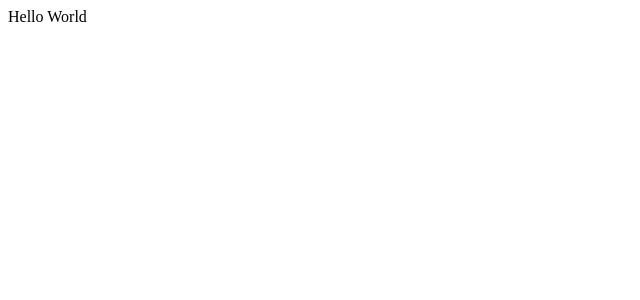
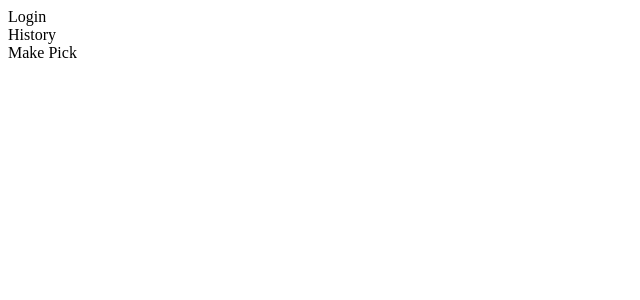
Before and after one commit to connorhoman/Pickem, a React app: page / in a window 1280 px wide. Shown: the top 300 px of the page, without its empty margins (0-640 px from the left). Built offline with nearby package versions, Linux system fonts and the light colour scheme; the HTML template or start-up script is replaced by a standard one.

Commit message:
Created basic file structure for client, dividing app into 3 services.

```diff
--- /dev/null
+++ b/react-client/src/components/history/history.jsx
@@ -0,0 +1,17 @@
+import React from 'react';
+
+class History extends React.Component {
+    constructor(props) {
+      super(props);
+      this.state = {
+      }
+    }
+
+    render () {
+      return (
+        <div>History</div>
+      );
+    }
+}
+
+export default History;
--- /dev/null
+++ b/react-client/src/components/login/login.jsx
@@ -0,0 +1,17 @@
+import React from 'react';
+
+class LogIn extends React.Component {
+    constructor(props) {
+      super(props);
+      this.state = {
+      }
+    }
+
+    render () {
+      return (
+        <div>Login</div>
+      );
+    }
+}
+
+export default LogIn;
--- /dev/null
+++ b/react-client/src/components/makePick/makePick.jsx
@@ -0,0 +1,17 @@
+import React from 'react';
+
+class MakePick extends React.Component {
+    constructor(props) {
+      super(props);
+      this.state = {
+      }
+    }
+
+    render () {
+      return (
+        <div>Make Pick</div>
+      );
+    }
+}
+
+export default MakePick;
--- a/react-client/src/index.jsx
+++ b/react-client/src/index.jsx
@@ -1,6 +1,8 @@
 import React from 'react';
 import ReactDOM from 'react-dom';
-
+import LogIn from '../src/components/login/login.jsx';
+import History from '../src/components/history/history.jsx';
+import MakePick from '../src/components/makePick/makePick.jsx';
 
 class App extends React.Component {
   constructor(props) {
@@ -11,7 +13,11 @@ class App extends React.Component {
 
   render () {
     return (
-      <div>Hello World</div>
+      <div>
+        <LogIn />
+        <History />
+        <MakePick />
+      </div>
     );
   }
 }
```
Also changed, not shown: 1 other file (tests, documents, lock files or other folders).
